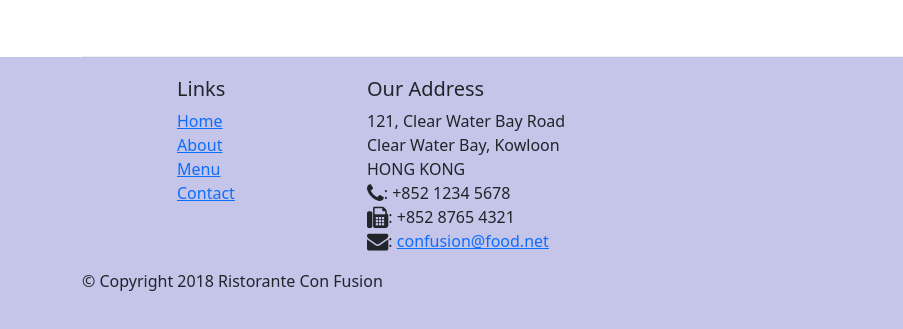
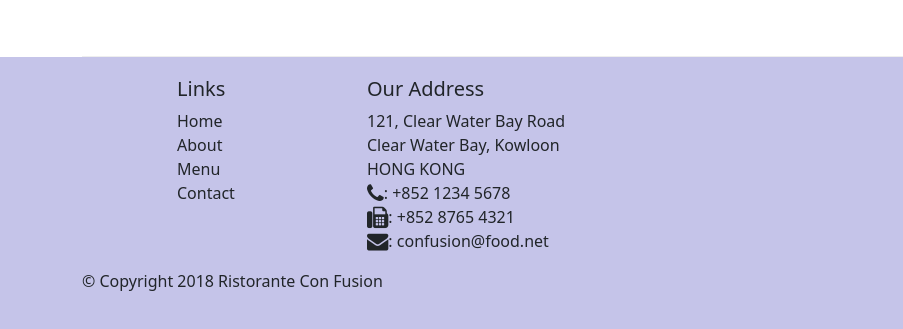
Before and after one commit to bernardolr/Front-end-web-UI-frameworks, a website: page index.html in a window 1280 px wide. Shown: the part 1919-2248 px from the top of the page, 0-903 px from the left. Drawn offline with nearby package versions, Linux system fonts and the light colour scheme.

```diff
--- a/css/styles.css
+++ b/css/styles.css
@@ -61,5 +61,11 @@
     border-bottom: 1px solid #ddd;
     padding:10px;
 }
+a, u {
+    text-decoration: none;
+  }
+
+  a { color: inherit; }
+
 
 /*hey
```
